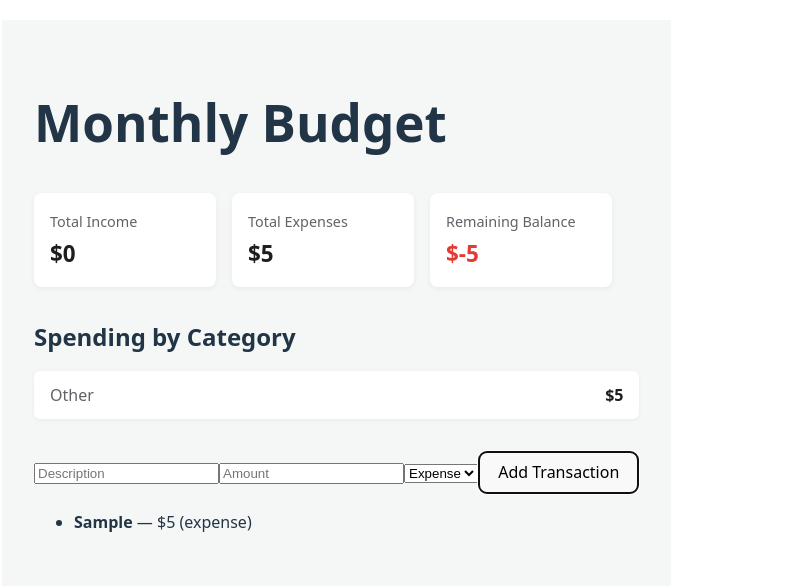
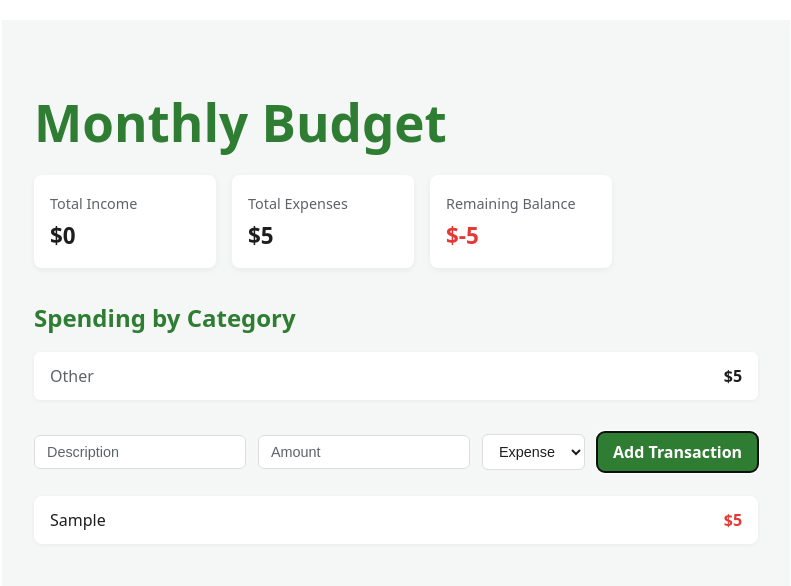
Before and after one commit to sylamarie/LifeBudget, a React (Vite) app in the folder frontend/lifebudget-web/: page / in a window 1280 px wide. Both pictures are taken after typing "Sample", "5" into the empty fields and a click on the button "Add Transaction". Shown: the top 586 px of the page, without its empty margins (18-809 px from the left). Built offline with nearby package versions, Linux system fonts and the light colour scheme.

Commit message:
Miguel:Apply project color palette to dashboard and transactions UI

```diff
--- a/frontend/lifebudget-web/src/components/MonthlyDashboard.css
+++ b/frontend/lifebudget-web/src/components/MonthlyDashboard.css
@@ -1,8 +1,24 @@
+/* ===== Monthly Dashboard ===== */
+
 .dashboard {
   padding: 2rem;
   background-color: var(--color-background);
   min-height: 100vh;
 }
+
+/* ===== Titles ===== */
+
+.dashboard h1 {
+  color: var(--color-primary); /* Primary brand color */
+  margin-bottom: 1.5rem;
+}
+
+.category-breakdown h2 {
+  color: var(--color-primary); /* Accent section header */
+  margin-bottom: 1rem;
+}
+
+/* ===== Monthly Summary ===== */
 
 .summary {
   display: flex;
@@ -37,12 +53,11 @@
 .summary-card.negative strong {
   color: var(--color-error);
 }
+
+/* ===== Category Breakdown ===== */
+
 .category-breakdown {
   margin-bottom: 2rem;
-}
-
-.category-breakdown h2 {
-  margin-bottom: 1rem;
 }
 
 .category-breakdown ul {
@@ -68,6 +83,8 @@
   color: var(--text-primary);
 }
 
+/* ===== Empty States ===== */
+
 .empty {
   color: var(--text-secondary);
   font-style: italic;
--- /dev/null
+++ b/frontend/lifebudget-web/src/components/TransactionForm.css
@@ -0,0 +1,55 @@
+/* ===== Transaction Form ===== */
+
+.transaction-form {
+  display: flex;
+  gap: 0.75rem;
+  margin-bottom: 1.5rem;
+  align-items: center;
+}
+
+/* ===== Inputs & Select ===== */
+
+.transaction-form input,
+.transaction-form select {
+  padding: 0.5rem 0.75rem;
+  border-radius: 6px;
+  border: 1px solid #ddd;
+  background-color: var(--color-surface);
+  color: var(--text-primary);
+  font-size: 0.9rem;
+}
+
+.transaction-form input::placeholder {
+  color: var(--text-secondary);
+}
+
+/* Focus state (accent) */
+.transaction-form input:focus,
+.transaction-form select:focus {
+  outline: none;
+  border-color: var(--color-accent);
+  box-shadow: 0 0 0 2px rgba(165, 214, 167, 0.3);
+}
+
+/* ===== Primary Button ===== */
+
+.primary-button {
+  padding: 0.55rem 1rem;
+  background-color: var(--color-primary);
+  color: #ffffff;
+  border: none;
+  border-radius: 8px;
+  font-weight: 600;
+  cursor: pointer;
+  transition: background-color 0.2s ease, transform 0.1s ease;
+}
+
+/* Hover */
+.primary-button:hover {
+  background-color: var(--color-accent);
+}
+
+/* Active (click) */
+.primary-button:active {
+  transform: scale(0.97);
+}
--- a/frontend/lifebudget-web/src/components/TransactionForm.jsx
+++ b/frontend/lifebudget-web/src/components/TransactionForm.jsx
@@ -1,4 +1,5 @@
 import { useState } from "react";
+import "./TransactionForm.css";
 
 function TransactionForm({ onAdd }) {
   const [description, setDescription] = useState("");
@@ -21,7 +22,7 @@ function TransactionForm({ onAdd }) {
   };
 
   return (
-    <form onSubmit={handleSubmit}>
+    <form className="transaction-form" onSubmit={handleSubmit}>
       <input
         placeholder="Description"
         value={description}
@@ -42,7 +43,9 @@ function TransactionForm({ onAdd }) {
         <option value="income">Income</option>
       </select>
 
-      <button type="submit">Add Transaction</button>
+      <button type="submit" className="primary-button">
+        Add Transaction
+      </button>
     </form>
   );
 }
--- /dev/null
+++ b/frontend/lifebudget-web/src/components/TransactionItem.css
@@ -0,0 +1,29 @@
+/* ===== Transaction Item ===== */
+
+.transaction-item {
+  display: flex;
+  justify-content: space-between;
+  align-items: center;
+  padding: 0.75rem 1rem;
+  margin-bottom: 0.5rem;
+  background-color: var(--color-surface);
+  border-radius: 8px;
+  box-shadow: 0 1px 4px rgba(0, 0, 0, 0.05);
+}
+
+.transaction-item .description {
+  color: var(--text-primary);
+}
+
+.transaction-item .amount {
+  font-weight: 600;
+}
+
+/* Subtle semantic color */
+.transaction-item.income .amount {
+  color: var(--color-success);
+}
+
+.transaction-item.expense .amount {
+  color: var(--color-error);
+}
--- a/frontend/lifebudget-web/src/components/TransactionItem.jsx
+++ b/frontend/lifebudget-web/src/components/TransactionItem.jsx
@@ -1,8 +1,14 @@
+import "./TransactionItem.css";
+
 function TransactionItem({ transaction }) {
   return (
-    <li>
-      <strong>{transaction.description}</strong> — $
-      {transaction.amount} ({transaction.type})
+    <li
+      className={`transaction-item ${
+        transaction.type === "income" ? "income" : "expense"
+      }`}
+    >
+      <span className="description">{transaction.description}</span>
+      <strong className="amount">${transaction.amount}</strong>
     </li>
   );
 }
--- /dev/null
+++ b/frontend/lifebudget-web/src/components/TransactionList.css
@@ -0,0 +1,14 @@
+/* ===== Transaction List ===== */
+
+.transaction-list {
+  list-style: none;
+  padding: 0;
+  margin: 0;
+}
+
+/* Reusamos estilo vacío consistente */
+.empty {
+  color: var(--text-secondary);
+  font-style: italic;
+  margin-top: 1rem;
+}
--- a/frontend/lifebudget-web/src/components/TransactionList.jsx
+++ b/frontend/lifebudget-web/src/components/TransactionList.jsx
@@ -1,12 +1,13 @@
 import TransactionItem from "./TransactionItem";
+import "./TransactionList.css";
 
 function TransactionList({ transactions }) {
   if (transactions.length === 0) {
-    return <p>No transactions yet.</p>;
+    return <p className="empty">No transactions yet.</p>;
   }
 
   return (
-    <ul>
+    <ul className="transaction-list">
       {transactions.map((tx) => (
         <TransactionItem key={tx.id} transaction={tx} />
       ))}
```
Also changed, not shown: 1 other file (tests, documents, lock files or other folders).
